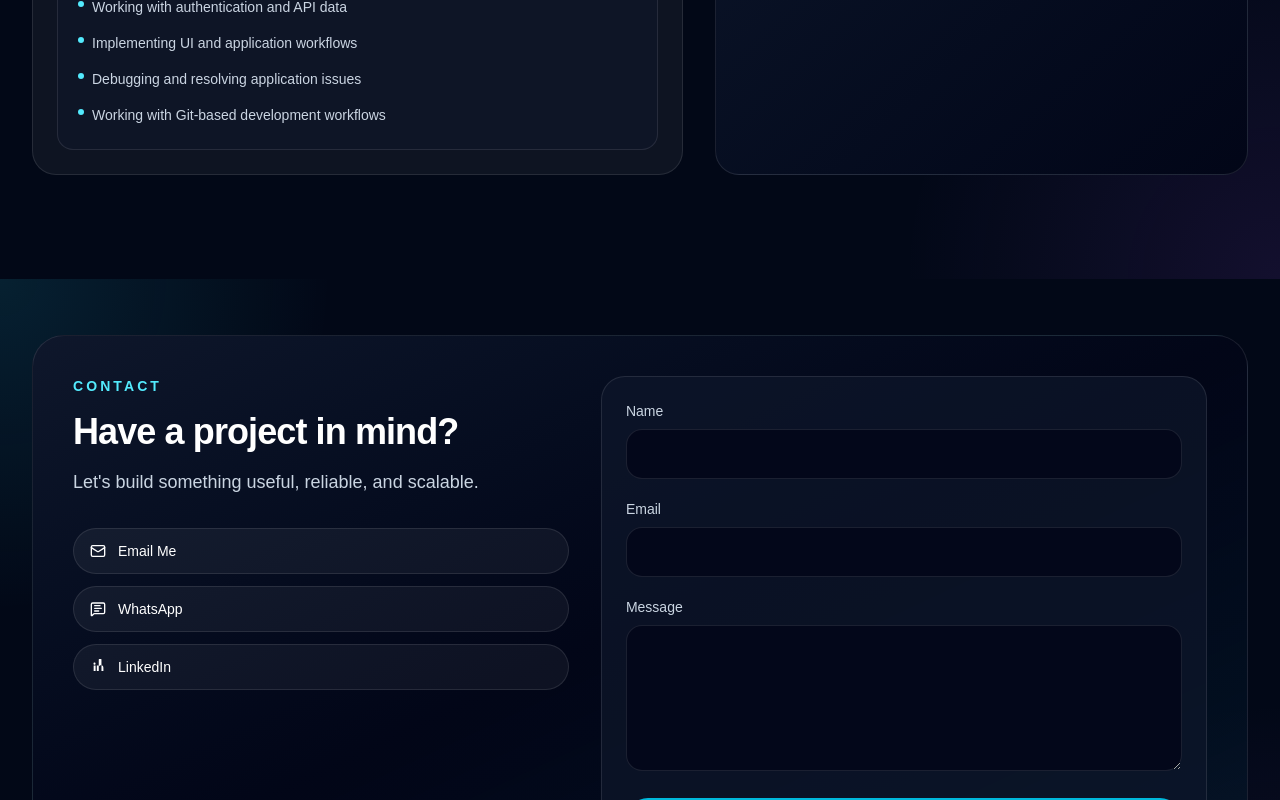
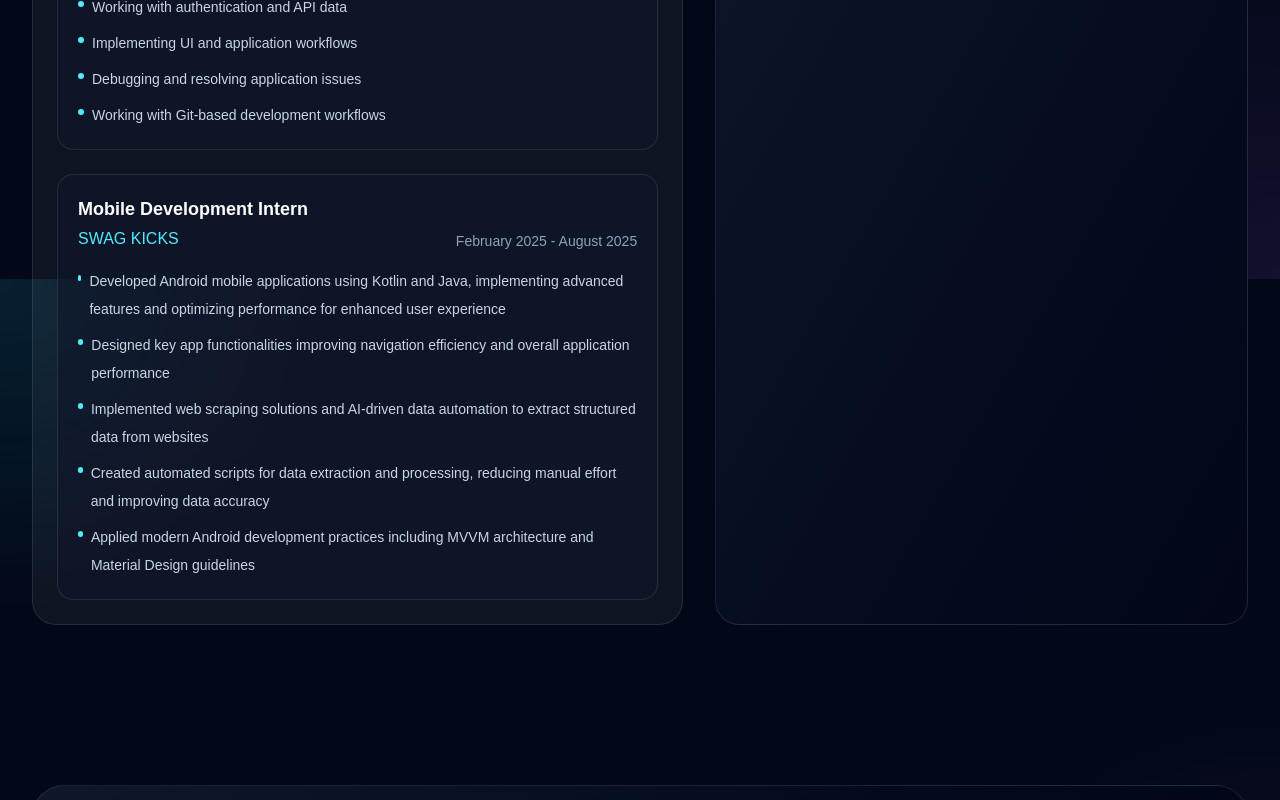
Before and after one commit to aftabramzan/AndroidPortfolio, a Next.js app: page / in a window 1280 px wide. Shown: the part 6121-6921 px from the top of the page. Built offline with nearby package versions, Linux system fonts and the light colour scheme.

Commit message:
Update contact form and experience

```diff
--- a/components/Contact.tsx
+++ b/components/Contact.tsx
@@ -1,10 +1,21 @@
 "use client";
 
 import { Mail, MessageSquareText, Send } from "lucide-react";
+import type { FormEvent } from "react";
 import { siteConfig } from "@/config/site";
 
 export function Contact() {
   const mailtoLink = `mailto:${siteConfig.email}?subject=${encodeURIComponent("Project Inquiry")}`;
+
+  const handleSubmit = (event: FormEvent<HTMLFormElement>) => {
+    event.preventDefault();
+    const formData = new FormData(event.currentTarget);
+    const name = String(formData.get("name") || "");
+    const senderEmail = String(formData.get("email") || "");
+    const message = String(formData.get("message") || "");
+    const body = `Name: ${name}\nEmail: ${senderEmail}\n\n${message}`;
+    window.location.href = `mailto:${siteConfig.email}?subject=${encodeURIComponent("Project Inquiry")}&body=${encodeURIComponent(body)}`;
+  };
 
   return (
     <section id="contact" className="px-4 py-20 sm:px-6 lg:px-8">
@@ -34,7 +45,7 @@ export function Contact() {
               </div>
             </div>
 
-            <form action={mailtoLink} method="post" encType="text/plain" className="rounded-3xl border border-white/10 bg-slate-900/70 p-5 sm:p-6">
+            <form onSubmit={handleSubmit} className="rounded-3xl border border-white/10 bg-slate-900/70 p-5 sm:p-6">
               <div className="grid gap-5">
                 <div>
                   <label htmlFor="name" className="mb-2 block text-sm font-medium text-slate-300">Name</label>
--- a/components/Experience.tsx
+++ b/components/Experience.tsx
@@ -33,7 +33,7 @@ export function Experience() {
                     <span className="text-sm text-slate-400">{experience.startDate} - {experience.endDate}</span>
                   </div>
 
-                  <p className="mt-3 text-sm text-slate-400">{experience.location}</p>
+                  {experience.location && <p className="mt-3 text-sm text-slate-400">{experience.location}</p>}
 
                   <ul className="mt-4 space-y-2 text-sm leading-7 text-slate-300">
                     {experience.responsibilities.map((item) => (
--- a/data/experience.ts
+++ b/data/experience.ts
@@ -1,7 +1,7 @@
 export type ExperienceItem = {
   title: string;
   company: string;
-  location: string;
+  location?: string;
   startDate: string;
   endDate: string;
   responsibilities: string[];
@@ -23,6 +23,19 @@ export const experiences: ExperienceItem[] = [
       "Working with Git-based development workflows",
     ],
   },
+  {
+    title: "Mobile Development Intern",
+    company: "SWAG KICKS",
+    startDate: "February 2025",
+    endDate: "August 2025",
+    responsibilities: [
+      "Developed Android mobile applications using Kotlin and Java, implementing advanced features and optimizing performance for enhanced user experience",
+      "Designed key app functionalities improving navigation efficiency and overall application performance",
+      "Implemented web scraping solutions and AI-driven data automation to extract structured data from websites",
+      "Created automated scripts for data extraction and processing, reducing manual effort and improving data accuracy",
+      "Applied modern Android development practices including MVVM architecture and Material Design guidelines",
+    ],
+  },
 ];
 
 export const education = [
```
